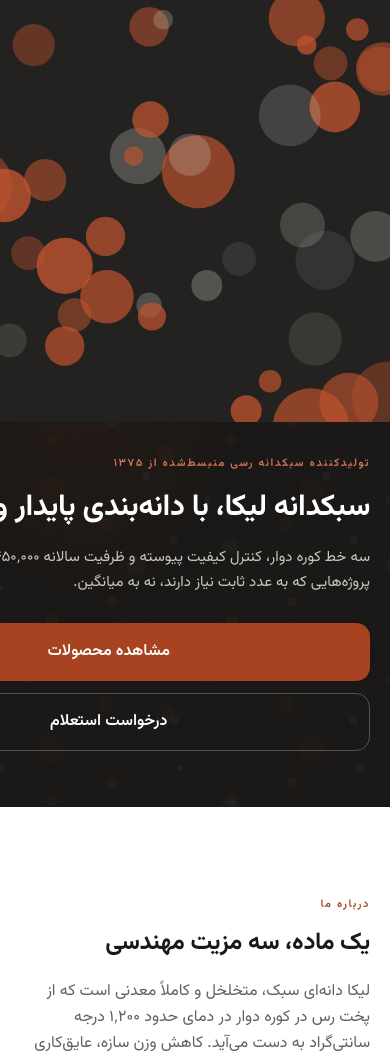
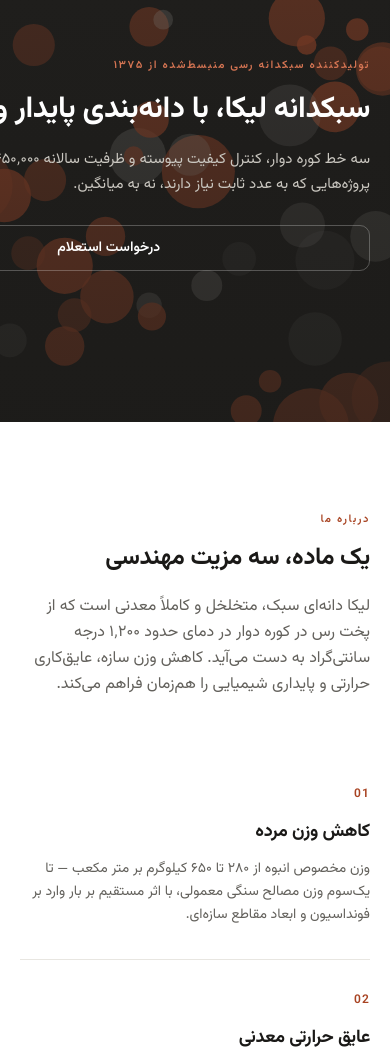
Before and after one commit to ferya3/artaleca, a Laravel app: page /fa in a window 390 px wide. Shown: the top 1055 px of the page. Run offline with Laravel 12, Linux system fonts and the light colour scheme; data comes from the database, SQL or seed files in the repository; style sheets or scripts are compiled from the project's sources.

Commit message:
Put the mobile hero copy over the image, and cut it to one action
Below `md` the copy now sits on top of the photograph instead of under it. Both
children are placed in the same grid cell rather than one being positioned
absolutely, so neither leaves the flow and the row still sizes itself to the
taller of the two — no measuring, no fixed heights to keep in sync. From `md`
up, `col-start-auto`/`row-start-auto` hands placement back to normal flow and
the two-column layout returns untouched.

A phone gets one action. Over an image a second button competes with the first
for the same glance, and the catalogue is one tap away in the menu, so only the
quote CTA survives below `md` — at the `md` size rather than `lg`, measured at
46px/14px on a phone against 58px/16px from the breakpoint up.

The products button is hidden by a wrapper rather than by a `hidden` class on
the button itself. The component already carries `inline-flex`, and two plain
display utilities on one element are decided by Tailwind's own ordering rather
than by the order they are written in — the first attempt looked right in the
markup and rendered the button anyway. `md:contents` dissolves the wrapper so
the button is still a direct flex item wherever it is visible.

Two things the first pass got wrong, both caught by measuring rather than by
looking:

- `items-center` on the grid left the image at its 50vh minimum instead of
  filling the row, opening a gap beneath it. Centring now starts at `md`, so
  while the two share a cell the default stretch does the work.
- `pb-14` on the grid sat outside the image and showed a band of bare
  background under it. The copy already carries its own padding, so the grid
  needs none below `md`.

The scrim is close to even rather than bottom-weighted, because the copy spans
the whole block — it is there for legibility over a photograph nobody has
approved yet, and disappears entirely once the image moves beside the text.

159 tests.

Co-Authored-By: Claude Opus 5 <noreply@anthropic.com>
Claude-Session: https://claude.ai/code/session_01GRUKdfgcLCEuRjPBz9JPoq

```diff
--- a/resources/views/pages/home.blade.php
+++ b/resources/views/pages/home.blade.php
@@ -1,19 +1,31 @@
 <x-layouts.app>
 
     {{-- ── Hero ───────────────────────────────────────────────────────────
-         One headline, one paragraph, two actions. The visual sits beside the
-         copy rather than behind it, so the text never needs a scrim and the
-         LCP element is predictable. --}}
+         On a phone the copy sits *over* the image; from `md` up the visual
+         moves beside it, where the text needs no scrim and the LCP element is
+         predictable. --}}
     <section class="relative overflow-hidden bg-ink-950 text-white">
         <x-hero-motion />
 
         <div class="container-page relative">
-            {{-- Stacked on a phone with the image leading and no padding above
-                 it, so the photograph starts at the very top of the viewport.
-                 At `lg` the two become columns again and `order-none` hands the
-                 placement back to source order. --}}
-            <div class="grid items-center gap-8 pb-14 md:gap-12 md:py-16 lg:grid-cols-12 lg:gap-16 lg:py-24">
-                <div class="order-2 lg:order-none lg:col-span-6">
+            {{--
+                Below `md` both children are placed in the same cell
+                (`col-start-1 row-start-1`), which stacks them without taking
+                either out of flow — so the row still sizes itself to the taller
+                one and nothing has to be positioned absolutely or measured.
+
+                From `md` up, `col-start-auto`/`row-start-auto` hands placement
+                back to normal flow and the old two-column layout returns.
+            --}}
+            {{-- `items-center` only from `md`. While the two share a cell the
+                 default stretch is what lets the image fill whatever height the
+                 copy asks for; centring them would leave the image at its
+                 minimum and open a gap under it. --}}
+            {{-- No padding on the grid itself below `md`: the copy carries its
+                 own, and padding here would sit outside the image and show a
+                 band of bare background under it. --}}
+            <div class="grid md:items-center md:gap-12 md:py-16 lg:grid-cols-12 lg:gap-16 lg:py-24">
+                <div class="z-10 col-start-1 row-start-1 py-14 md:col-start-auto md:row-start-auto md:py-0 lg:col-span-6">
                     <p class="eyebrow text-clay-400!">{{ __('home.hero_eyebrow') }}</p>
 
                     {{-- 30px on a phone rather than 36px: at the larger size a
@@ -27,14 +39,30 @@
                         {{ __('home.hero_body') }}
                     </p>
 
-                    {{-- Full-width stacked actions on a phone: a 48px-tall bar
-                         spanning the column is a far easier target than two
-                         side-by-side pills, and the primary one stays first. --}}
+                    {{--
+                        A phone gets one action, not two. Over an image the
+                        second button competes with the first for the same
+                        glance, and the catalogue is one tap away in the menu
+                        anyway — so only the quote CTA survives below `md`, at
+                        the `md` size rather than `lg`, which was oversized on a
+                        small screen. The `md:` overrides restore the large
+                        button from the breakpoint up.
+                    --}}
                     <div class="mt-7 flex flex-col gap-3 sm:flex-row md:mt-9">
-                        <x-button :href="route('products.index')" variant="accent" size="lg" class="w-full sm:w-auto">
-                            {{ __('home.hero_primary_cta') }}
-                        </x-button>
-                        <x-button :href="route('quote')" variant="inverse" size="lg" class="w-full sm:w-auto">
+                        {{-- Hidden by a wrapper rather than by a `hidden` class
+                             on the button: the component already carries
+                             `inline-flex`, and two plain display utilities on
+                             one element are decided by Tailwind's own ordering,
+                             not by the order they are written in. `md:contents`
+                             dissolves the wrapper again so the button is a
+                             direct flex item at every size it is visible. --}}
+                        <div class="hidden md:contents">
+                            <x-button :href="route('products.index')" variant="accent" size="lg" class="sm:w-auto">
+                                {{ __('home.hero_primary_cta') }}
+                            </x-button>
+                        </div>
+                        <x-button :href="route('quote')" variant="inverse" size="md"
+                                  class="w-full sm:w-auto md:rounded-lg md:px-8 md:py-4 md:text-base">
                             {{ __('home.hero_secondary_cta') }}
                         </x-button>
                     </div>
@@ -44,12 +72,12 @@
                      photograph reads as part of the hero rather than as a card
                      dropped into it. The negative inline margin cancels the
                      container's padding; the section already clips overflow. --}}
-                <div class="order-1 -mx-5 md:mx-0 lg:order-none lg:col-span-6">
-                    {{-- A fixed 50vh on a phone rather than the 4/3 ratio: half
-                         the screen is the brief, and an explicit height on a
-                         block whose width is already definite simply wins over
-                         the component's inline `aspect-ratio`. `md:h-auto`
-                         hands the ratio back. --}}
+                <div class="relative col-start-1 row-start-1 -mx-5 h-full md:col-start-auto md:row-start-auto md:mx-0 lg:col-span-6">
+                    {{-- `h-full` so the image fills whatever height the copy
+                         asks for, with a 50vh floor so it still reads as a hero
+                         when the copy is short. `md:h-auto` hands the 4/3 ratio
+                         back — an explicit height on a block whose width is
+                         already definite simply makes the ratio inert. --}}
                     <x-media
                         seed="arta-hero"
                         ratio="4/3"
@@ -57,8 +85,17 @@
                         eager
                         :alt="__('home.hero_title')"
                         sizes="(min-width: 1024px) 50vw, 100vw"
-                        class="h-[50vh] rounded-none border-0 md:h-auto md:rounded-lg md:border md:border-hairline-dark"
+                        class="h-full min-h-[50vh] rounded-none border-0 md:h-auto md:min-h-0 md:rounded-lg md:border md:border-hairline-dark"
                     />
+
+                    {{-- Legibility, not decoration: white copy over a
+                         photograph nobody has approved yet needs a floor under
+                         it. The copy spans the whole block, so this is close to
+                         even rather than a bottom-weighted gradient — just
+                         enough lift at the top for the image to breathe. Gone
+                         entirely once the image moves beside the text. --}}
+                    <div class="absolute inset-0 bg-gradient-to-b from-ink-950/45 via-ink-950/60 to-ink-950/70 md:hidden"
+                         aria-hidden="true"></div>
                 </div>
             </div>
         </div>
```
